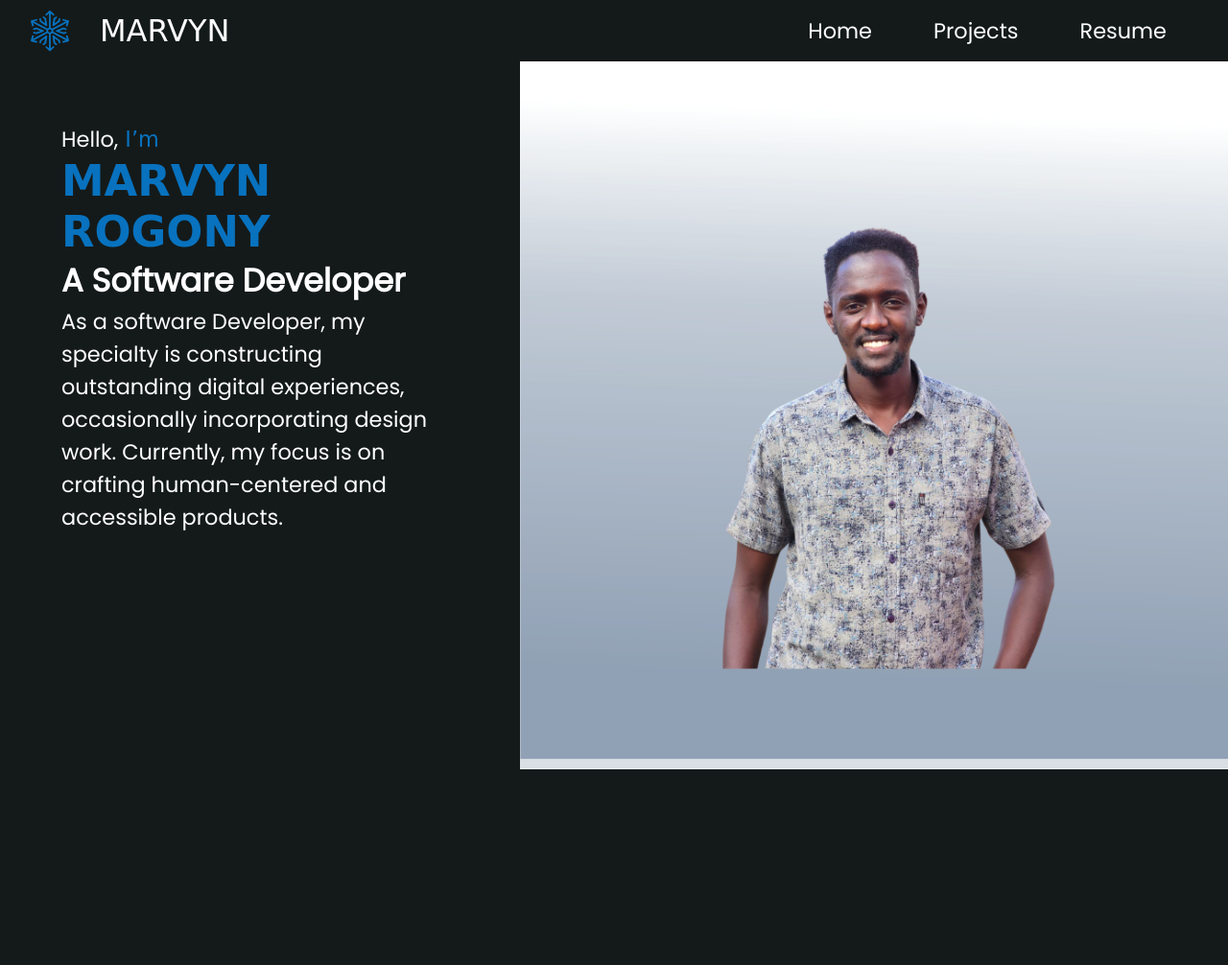
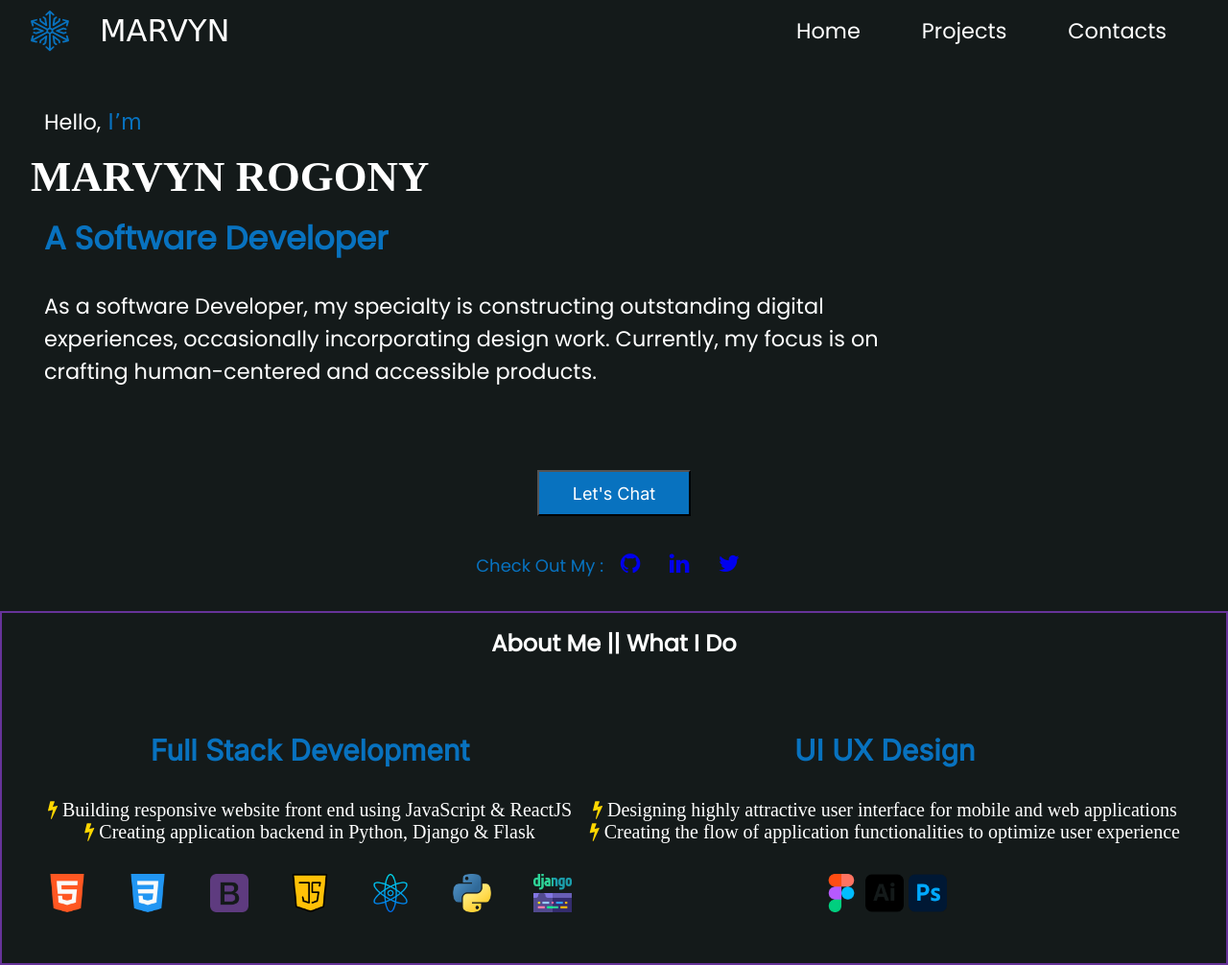
Before and after one commit to Marvyn21/Personal-Website, a plain HTML site: page index.html in a window 1280 px wide. Shown: the whole page at 96% size. Before the commit the page ends 806 px from the top, so only its background shows below. Drawn offline with Linux system fonts and the light colour scheme; a web font is replaced by a local one.

Commit message:
About Section

```diff
--- a/index.html
+++ b/index.html
@@ -5,11 +5,13 @@
     <meta http-equiv="X-UA-Compatible" content="IE=edge">
     <meta name="viewport" content="width=device-width, initial-scale=1.0">
     <title>Marvyn-Portfolio-Website</title>
+    <link rel="stylesheet" href="https://use.fontawesome.com/releases/v5.0.7/css/all.css">
+    <link rel="stylesheet" href="https://cdnjs.cloudflare.com/ajax/libs/font-awesome/4.7.0/css/font-awesome.min.css">
     <link rel="stylesheet" href="./style.css">
 </head>
 <body>
-    <div class="page_body">
-        <div class="header">
+    <main class="page_body">
+        <nav class="header">
             <div class="header_logo">
                 <img src="./assets/Logo.svg" alt="Logo">
                 <p>MARVYN</p>
@@ -18,10 +20,10 @@
                 <ul>
                     <li><a href="#">Home</a></li>
                     <li><a href="#">Projects</a></li>
-                    <li><a href="#">Resume</a></li>
+                    <li><a href="#">Contacts</a></li>
                 </ul>
             </div>
-        </div>
+        </nav>
 
         <div class="content_body">
             <div class="introduction">
@@ -31,9 +33,52 @@
                 <P>As a software Developer, my specialty is constructing outstanding digital experiences, occasionally incorporating design work. Currently, my focus is on crafting human-centered and accessible products.</P>
             </div>
             <div class="image_container">
-                <img src="./assets/marvyn.png" alt="">
+                <!-- <img src="./assets/marvyn.png" alt=""> -->
             </div>
         </div>
-    </div>
+        <div class="content_socials">
+            <button>Let's Chat</button>
+            <div class="socials">
+                <p>Check Out My :
+                    <a href="#"><i class="fa fa-brands fa-github"></i></a>
+                    <a href="#"><i class="fa fa-brands fa-linkedin"></i></a>
+                    <a href="#"><i class="fa fa-brands fa-twitter"></i></a>
+                </p>
+            </div>
+        </div>
+        <section id="About" >
+            <div class="about_me">
+                <h2>About Me || What I Do</h2>
+                <div class="about_web">
+                    <div class="web">
+                        <h2>Full Stack Development</h2>
+                        <p><i class="fa fa-solid fa-bolt"></i> Building responsive website front end using JavaScript & ReactJS</p>
+                        <p><i class="fa fa-solid fa-bolt"></i> Creating application backend in Python, Django & Flask</p>
+                        <div class="web_images">
+                            <img src="./assets/html-5.png" alt="html-5">
+                            <img src="./assets/css-3.png" alt="css-3">
+                            <img src="./assets/bootstrap.png" alt="bootstrap">
+                            <img src="./assets/java-script.png" alt="java-script">
+                            <img src="./assets/atom.png" alt="ReactJS">
+                            <img src="./assets/python.png" alt="python">
+                            <img src="./assets/django.png" alt="Django">
+                        </div>
+                    </div>
+                    <div class="UX_Design">
+                        <h2>UI UX Design</h2>
+                        <p><i class="fa fa-solid fa-bolt"></i> Designing highly attractive user interface for mobile and web applications</p>
+                        <p><i class="fa fa-solid fa-bolt"></i> Creating the flow of application functionalities to optimize user experience</p>
+                        <div class="UX_Images">
+                            <img src="./assets/figma.png" alt="figma">
+                            <img src="./assets/illustrator.png" alt="illustrator">
+                            <img src="./assets/photoshop.png" alt="photoshop">
+                        </div>
+                    </div>
+                </div>
+
+            </div>
+            <div class="about_skills"></div>
+        </section>
+    </main>
 </body>
 </html>
--- a/style.css
+++ b/style.css
@@ -1,4 +1,4 @@
-@import url('https://fonts.googleapis.com/css2?family=Poppins&family=Roboto&family=Tilt+Neon&display=swap');
+@import url('https://fonts.googleapis.com/css2?family=Inter&family=Poppins&family=Roboto&family=Tilt+Neon&display=swap');
 
 :root{
     --colorWhite: #FFFFFF;
@@ -6,6 +6,8 @@
     --poppins-font: 'Poppins', sans-serif;
     --tilt-neon: 'Tilt Neon', cursive;
     --blue: #0872BF;
+    --font-Inter: 'Inter', sans-serif;
+    --about-background: #fafafa;
 }
 
 *{
@@ -53,11 +55,14 @@
 .content_body{
     display: flex;
     justify-content: space-between;
+    height: auto;
+    padding: 2rem;
+    margin-bottom: 2.5rem;
 }
 
 .introduction{
     width: 80%;
-    padding: 4rem;
+    /* padding: 4rem; */
     margin: 0;
     color: var(--colorWhite);
     align-items: center;
@@ -65,16 +70,112 @@
     font-size: 1.4rem;
 }
 
-.introduction span, h1{
+.introduction span, h2{
     color: var(--blue);
     font-family: var(--tilt-neon);
 }
 
 .introduction p, h2{
     font-family: var(--poppins-font);
+    padding: 14px;
 }
 
-.image_container img{
+/* .image_container img{
+    height: 50%;
+    width: 20%;
+    max-width: 100%;
+    color: var(--background-color);
+} */
+
+.content_socials{
+    color: var(--blue);
+    font-family: var(--poppins-font);
+    font-size: 18px;
+    margin: 2rem;
+    display: block;
+    text-align: center;
+    align-items: center;
+    justify-content: center;
+}
+
+.content_socials button{
+    height: 3rem;
+    width: 10rem;
+    color: #FFFFFF;
+    font-size: 18px;
+    background: var(--blue);
+    margin-bottom: 2rem;
+    font-family: var(--font-Inter);
+}
+
+.content_socials button:hover{
+    cursor: grab;
+}
+
+.content_socials .socials a{
+    text-decoration: none;
+    padding: 0.8rem;
+    font-size: 1.5rem;
+}
+
+#about{
+
+}
+
+.about_me{
+    /* width: 70%; */
+    background: var(--about-background);
     height: auto;
-    max-width: 100%;
+    margin: 0 auto;
+    text-align: center;
+    align-items: center;
+    justify-content: space-between;
+    border: 2px solid rebeccapurple;
 }
+.about_me h2{
+    color: var(--colorWhite);
+    font-family: var(--poppins-font);
+}
+
+.about_me i{
+    color: #FFD700;
+}
+
+.about_web{
+    display: flex;
+    justify-content: space-between;
+    color: var(--colorWhite);
+    padding: 3rem;
+    font-size: 20px;
+}
+.about_web h2{
+    color: var(--blue);
+    font-family: var(--font-Inter);
+    margin-bottom: 1.2rem;
+}
+
+.web_images{
+    display: flex;
+    margin-top: 2rem;
+    justify-content: space-between;
+}
+.web_images img{
+    object-fit: contain;
+    height: auto;
+    width: auto;
+    max-width: 40px;
+    max-height: 40px;
+}
+
+.UX_Images{
+    margin-top: 2rem;
+    justify-content: space-between;
+}
+
+.UX_Images img{
+    object-fit: contain;
+    height: auto;
+    width: auto;
+    max-width: 40px;
+    max-height: 40px;
+}
```
Also changed, not shown: assets/atom.png (added), assets/bootstrap.png (added), assets/css-3.png (added), assets/django.png (added), assets/figma.png (added), assets/html-5.png (added), assets/illustrator.png (added), assets/java-script.png (added), assets/photoshop.png (added), assets/python.png (added), 1 other file.
